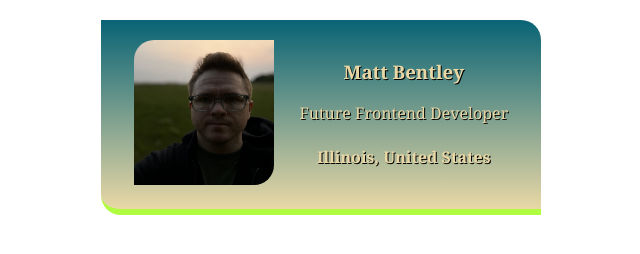
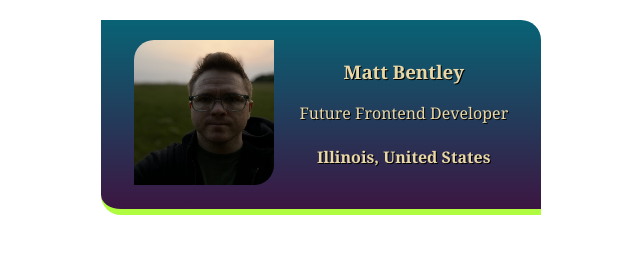
Before and after one commit to Jant-Cantley/business-card, a website built with Vite: page index.html in a window 1280 px wide. Shown: the whole page, without its empty margins (319-959 px from the left). Built offline with nearby package versions, Linux system fonts and the light colour scheme.

Commit message:
Putting  #3c1642 back in the color scheme

```diff
--- a/styles.css
+++ b/styles.css
@@ -18,7 +18,7 @@ body {
     text-align: center;
     text-shadow: 1px 1px 0px black;
     border-radius: 0 20px;
-    background: linear-gradient(#086375,#e9d8a6) ;
+    background: linear-gradient(#086375,#3c1642) ;
     color: #e9d8a6;
     border-bottom: 6px solid #affc41;
 }
```
